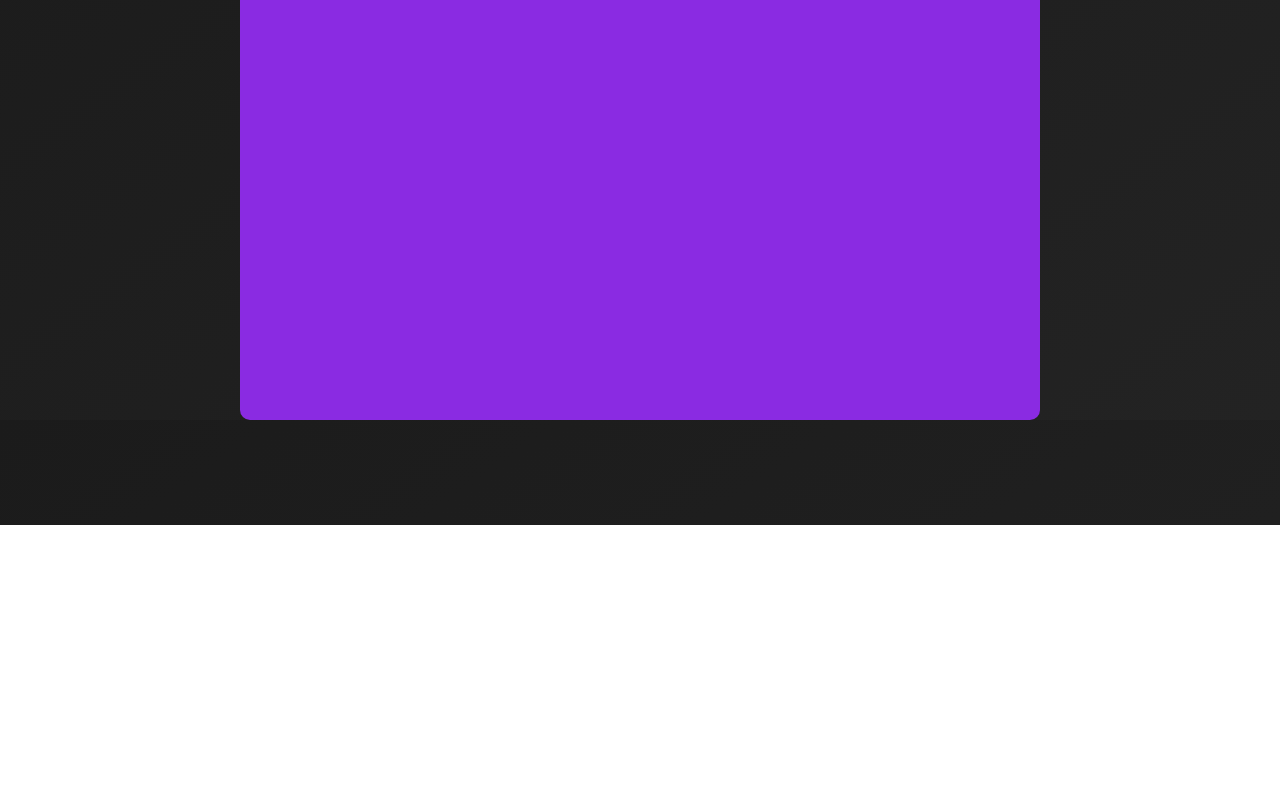
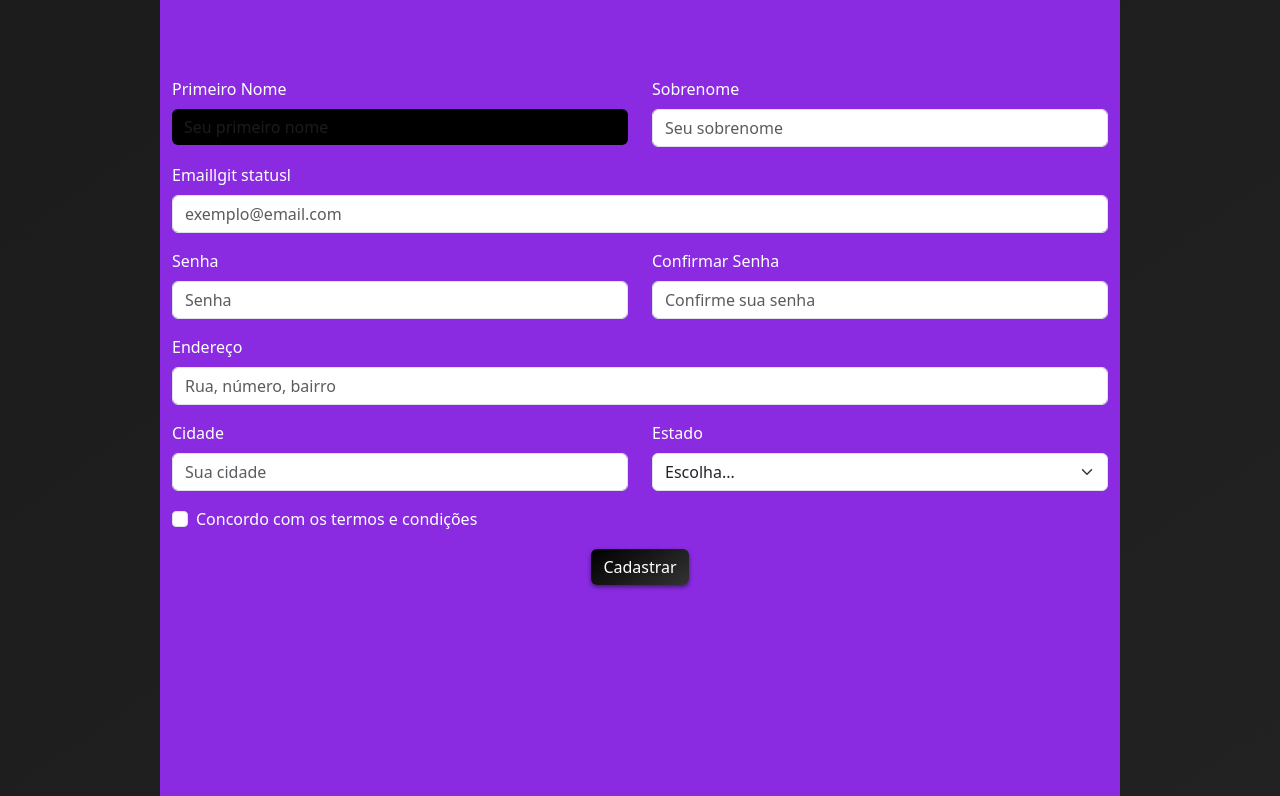
Before and after one commit to LaviniaLins/Trab.Ferias, a plain HTML site: page index.html in a window 1280 px wide. Shown: the part 275-1071 px from the top of the page. Before the commit the page ends 800 px from the top, so only its background shows below. Drawn offline with nearby package versions, Linux system fonts and the light colour scheme; a web font is replaced by a local one.

Commit message:
Div cadastro

```diff
--- a/index.html
+++ b/index.html
@@ -5,13 +5,11 @@
         <link href="https://cdn.jsdelivr.net/npm/bootstrap@5.3.3/dist/css/bootstrap.min.css" rel="stylesheet" integrity="sha384-QWTKZyjpPEjISv5WaRU9OFeRpok6YctnYmDr5pNlyT2bRjXh0JMhjY6hW+ALEwIH" crossorigin="anonymous">
         <link href="styles.css" rel="stylesheet">
         <link rel="preconnect" href="https://fonts.googleapis.com">
-<link rel="preconnect" href="https://fonts.gstatic.com" crossorigin>
-<link href="https://fonts.googleapis.com/css2?family=Freckle+Face&display=swap" rel="stylesheet">
+        <link rel="preconnect" href="https://fonts.gstatic.com" crossorigin>
+        <link href="https://fonts.googleapis.com/css2?family=Freckle+Face&display=swap" rel="stylesheet">
         <title>Musicas</title>
-
     </head>
-    <body>
-
+    <body style="height: 200vh;">
       <nav style=" background-color: black;" class="navbar navbar-expand-lg bg-body-tertiary">
         <div class="container-fluid">
           <a class="navbar-brand freckle-face-regular" href="#" id="title" >Amplify</a>
@@ -38,10 +36,103 @@
         </div>
       </nav>
 
-       <div class="container" id="div1">
-        <h3 style="margin-left: 130px; padding-top: 20px;">Cadastre-se para ver mais sobre </h3>
+      <div class="container" id="div1">
 
+    <h2 class="text-center freckle-face-regular" style=" padding-top: 60px; margin-bottom: 90px; color: white; font-size: 350%;">Cadastre-se para ver mais </h2>
+          <form id="signupForm" novalidate>
+              <div class="row mb-3">
+                  <div class="col-md-6">
+                      <label for="firstName" class="form-label">Primeiro Nome</label>
+                      <input type="text" class="form-control" style="border: none ;" id="pesquisa" placeholder="Seu primeiro nome" required>
+                      <div class="invalid-feedback">Por favor, insira seu primeiro nome.</div>
+                  </div>
+                  <div class="col-md-6">
+                      <label for="lastName" class="form-label">Sobrenome</label>
+                      <input type="text" class="form-control" id="lastName" placeholder="Seu sobrenome" required>
+                      <div class="invalid-feedback">Por favor, insira seu sobrenome.</div>
+                  </div>
+              </div>
+              <div class="row mb-3">
+                  <div class="col-md-12">
+                      <label for="email" class="form-label">Emaillgit statusl</label>
+                      <input type="email" class="form-control" id="email" placeholder="exemplo@email.com" required>
+                      <div class="invalid-feedback">Por favor, insira um e-mail válido.</div>
+                  </div>
+              </div>
+              <div class="row mb-3">
+                  <div class="col-md-6">
+                      <label for="password" class="form-label">Senha</label>
+                      <input type="password" class="form-control" id="password" placeholder="Senha" required>
+                      <div class="invalid-feedback">Por favor, insira uma senha.</div>
+                  </div>
+                  <div class="col-md-6">
+                      <label for="confirmPassword" class="form-label">Confirmar Senha</label>
+                      <input type="password" class="form-control" id="confirmPassword" placeholder="Confirme sua senha" required>
+                      <div class="invalid-feedback">As senhas não correspondem.</div>
+                  </div>
+              </div>
+              <div class="row mb-3">
+                  <div class="col-md-12">
+                      <label for="address" class="form-label">Endereço</label>
+                      <input type="text" class="form-control" id="address" placeholder="Rua, número, bairro" required>
+                      <div class="invalid-feedback">Por favor, insira seu endereço.</div>
+                  </div>
+              </div>
+              <div class="row mb-3">
+                  <div class="col-md-6">
+                      <label for="city" class="form-label">Cidade</label>
+                      <input type="text" class="form-control" id="city" placeholder="Sua cidade" required>
+                      <div class="invalid-feedback">Por favor, insira sua cidade.</div>
+                  </div>
+                  <div class="col-md-6">
+                      <label for="state" class="form-label">Estado</label>
+                      <select class="form-select" id="state" required>
+                          <option selected disabled value="">Escolha...</option>
+                          <option value="SP">São Paulo</option>
+                          <option value="RJ">Rio de Janeiro</option>
+                          <option value="MG">Minas Gerais</option>
+                          <option value="RS">Rio Grande do Sul</option>
+                      </select>
+                      <div class="invalid-feedback">Por favor, selecione um estado.</div>
+                  </div>
+              </div>
+              <div class="row mb-3">
+                  <div class="col-md-12">
+                      <div class="form-check">
+                          <input class="form-check-input" type="checkbox" id="terms" required>
+                          <label class="form-check-label" for="terms">
+                              Concordo com os termos e condições
+                          </label>
+                          <div class="invalid-feedback">Você deve aceitar os termos e condições.</div>
+                      </div>
+                  </div>
+              </div>
+              <div class="row">
+                  <div class="col-md-12 text-center">
+                      <button type="submit" id="search" class="btn btn-primary">Cadastrar</button>
+                  </div>
+              </div>
+          </form>
       </div>
 
+      <script>
+        const form = document.getElementById('signupForm');
+        form.addEventListener('submit', function(event) {
+            if (!form.checkValidity()) {
+                event.preventDefault();
+                event.stopPropagation();
+            }
+            const password = document.getElementById('password').value;
+            const confirmPassword = document.getElementById('confirmPassword').value;
+            if (password !== confirmPassword) {
+                event.preventDefault();
+                event.stopPropagation();
+                document.getElementById('confirmPassword').setCustomValidity('As senhas não correspondem.');
+            } else {
+                document.getElementById('confirmPassword').setCustomValidity('');
+            }
+            form.classList.add('was-validated');
+        });
+      </script>
     </body>
 </html>
--- a/styles.css
+++ b/styles.css
@@ -1,7 +1,10 @@
 body{
   background: linear-gradient(145deg, #1b1b1b, #232323); /* Gradiente suave para efeito fosco */
-  color: white; /* Para contraste */
+  color: white;
   margin: 0;
+  width: 100%;
+  height: 100%;
+  padding: 0;
 }
 
 
@@ -43,6 +46,10 @@ body{
               0 0 25px rgba(123, 81, 255, 0.5);
   color:blueviolet;
 }
+
+#pesquisa{
+  background-color: black;
+}
 #pesquisa:focus{
   outline: none; /* Remove a borda padrão no foco */
   box-shadow: 0 4px 10px rgba(123, 81, 255, 0.6), 0 0 15px rgba(123, 81, 255, 0.8); /* Mantém o brilho */
@@ -71,7 +78,8 @@ body{
   .container {
     background-color: blueviolet;
     margin-top: 5%;
+    margin-bottom: 10%;
     border-radius: 10px;
-    height: 70vh;
-    width: 100vh;
+    height: 120vh;
+    width: 120vh;
   }
```
